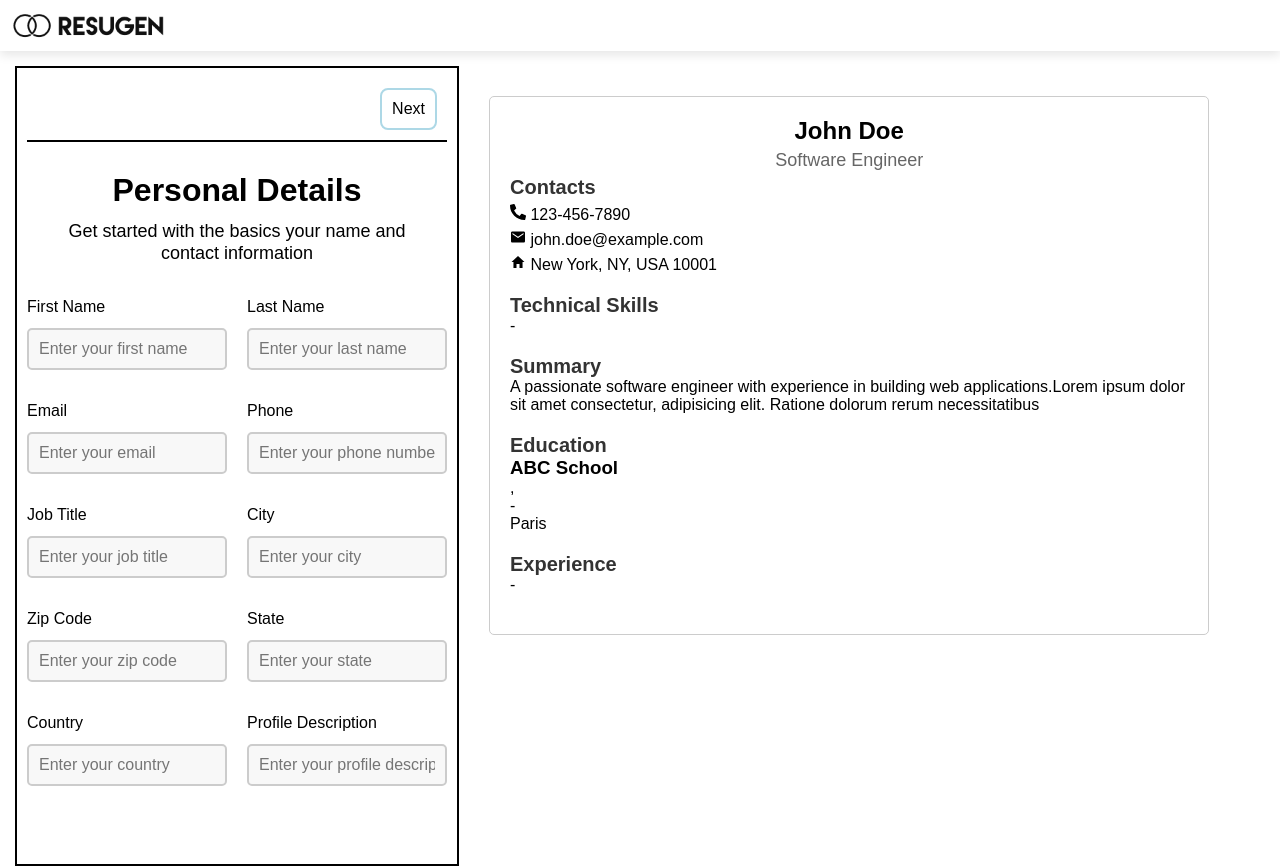
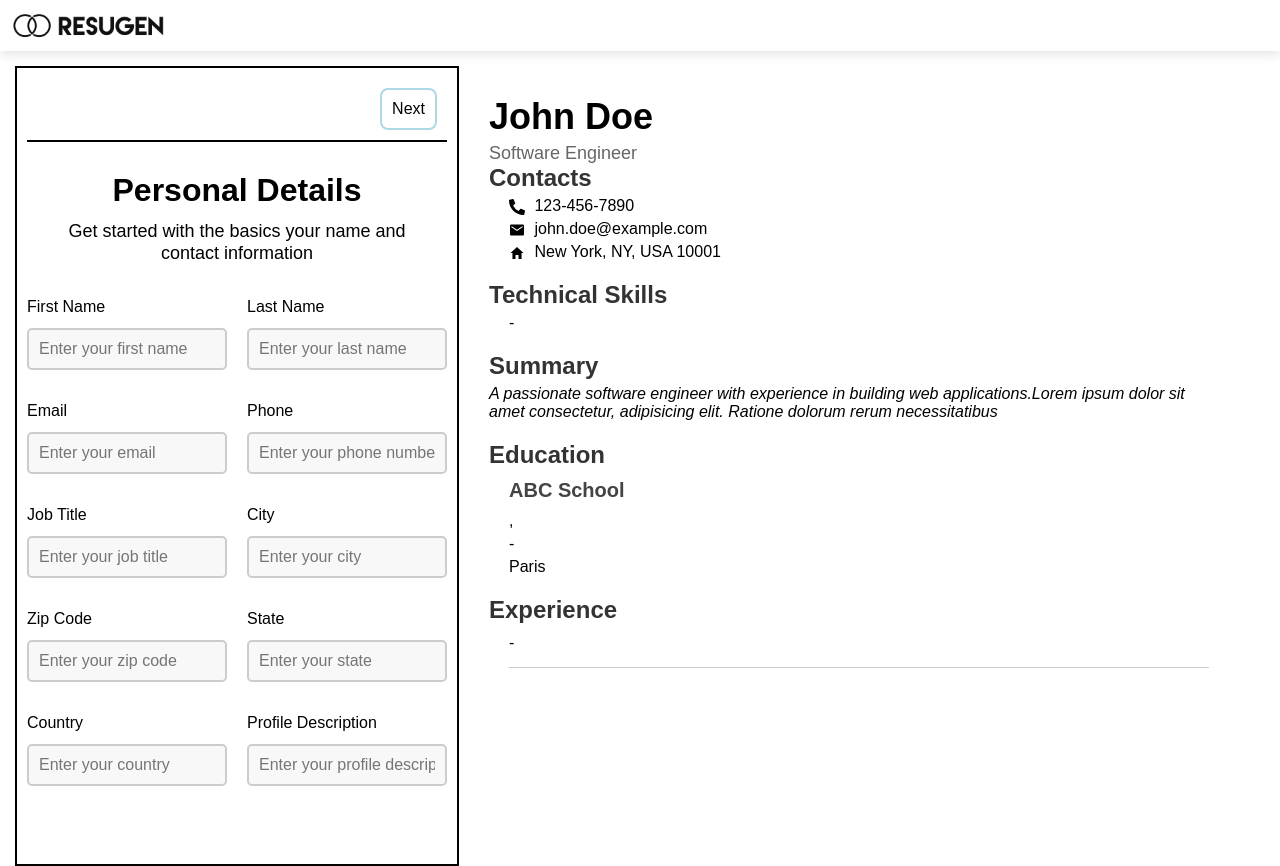
Before and after one commit to kalviumcommunity/S51_Kishore_Capstone_ResuGen, a React (Vite) app in the folder client/: page /build/create-resume in a window 1280 px wide. Built offline with nearby package versions, Linux system fonts and the light colour scheme; no server answers.

Commit message:
modified restemp2

```diff
--- a/client/src/component/pages/ResTemp2.css
+++ b/client/src/component/pages/ResTemp2.css
@@ -1,58 +1,77 @@
 .restemp2-resume {
   font-family: Arial, sans-serif;
-  padding: 20px;
-  border: 1px solid #ccc;
-  border-radius: 5px;
-  background-color: #fff;
-  overflow-y: auto;
-}
-
-.restemp2-resume header {
-  text-align: center;
+  max-width: 800px;
+  margin: 0 auto;
 }
 
 .restemp2-name {
+  font-size: 36px;
   margin: 0;
-  font-size: 24px;
 }
 
 .restemp2-job-title {
-  margin: 5px 0;
   font-size: 18px;
+  margin-top: 5px;
   color: #666;
 }
 
-.restemp2-resume section {
+.restemp2-contact-section,
+.restemp2-skills-section,
+.restemp2-summary-section,
+.restemp2-education-section,
+.restemp2-experience-section {
   margin-bottom: 20px;
 }
 
+.restemp2-contact-info,
+.restemp2-skills-list,
+.restemp2-summary-content,
+.restemp2-education-info,
+.restemp2-experience-info {
+  margin-left: 20px;
+}
+
+.restemp2-contact-info p,
+.restemp2-skills-list li,
+.restemp2-summary-content,
+.restemp2-education-info p,
+.restemp2-experience-info p {
+  margin: 5px 0;
+}
+
+.restemp2-contact-info p svg,
+.restemp2-summary-content,
+.restemp2-education-info p svg,
+.restemp2-experience-info p svg {
+  vertical-align: middle;
+  margin-right: 5px;
+}
+
 .restemp2-resume h2 {
-  margin: 0;
-  font-size: 20px;
+  font-size: 24px;
   color: #333;
 }
 
-.restemp2-contact-info p {
-  margin: 5px 0;
-}
-
-.restemp2-skills-list {
-  list-style: none;
-  padding-left: 0;
+.restemp2-resume h3 {
+  font-size: 20px;
+  color: #444;
+  margin: 10px 0;
 }
 
 .restemp2-skills-list li {
-  margin-bottom: 5px;
+  list-style-type: none;
 }
 
-.restemp2-summary p {
-  margin: 0;
+.restemp2-skills-list li strong {
+  font-weight: bold;
 }
 
-.restemp2-education-info h3 {
-  margin-top: 0;
+.restemp2-summary-content {
+  font-style: italic;
 }
 
-.restemp2-experience-info h3 {
-  margin-top: 0;
+.restemp2-experience-info {
+  border-bottom: 1px solid #ccc;
+  padding-bottom: 10px;
+  margin-bottom: 20px;
 }
--- a/client/src/component/pages/ResTemp2.jsx
+++ b/client/src/component/pages/ResTemp2.jsx
@@ -23,7 +23,7 @@ const ResTemp2 = () => {
           <h1 className="restemp2-name">{formData.firstName} {formData.lastName}</h1>
           <p className="restemp2-job-title">{formData.jobTitle}</p>
         </header>
-      <section className="restemp2-contacts">
+        <section className="restemp2-contact-section">
           <h2>Contacts</h2>
           <div className="restemp2-contact-info">
             <p>
@@ -37,7 +37,7 @@ const ResTemp2 = () => {
             </p>
           </div>
         </section>
-      <section className="restemp2-skills">
+        <section className="restemp2-skills-section">
           <h2>Technical Skills</h2>
           <ul className="restemp2-skills-list">
             {skillsFormData.map((skillData, index) => (
@@ -47,11 +47,11 @@ const ResTemp2 = () => {
             ))}
           </ul>
         </section>
-      <section className="restemp2-summary">
+        <section className="restemp2-summary-section">
           <h2>Summary</h2>
-        <p>{formData.profileDescription}</p>
+          <p className="restemp2-summary-content">{formData.profileDescription}</p>
         </section>
-      <section className="restemp2-education">
+        <section className="restemp2-education-section">
           <h2>Education</h2>
           {educationFormData.map((eduData, index) => (
             <div className="restemp2-education-info" key={index}>
@@ -62,7 +62,7 @@ const ResTemp2 = () => {
             </div>
           ))}
         </section>
-      <section className="restemp2-experience">
+        <section className="restemp2-experience-section">
           <h2>Experience</h2>
           {experienceDataList.map((expData, index) => (
             <div className="restemp2-experience-info" key={index}>
```
Lines whose indentation alone changed are shown as unchanged.
